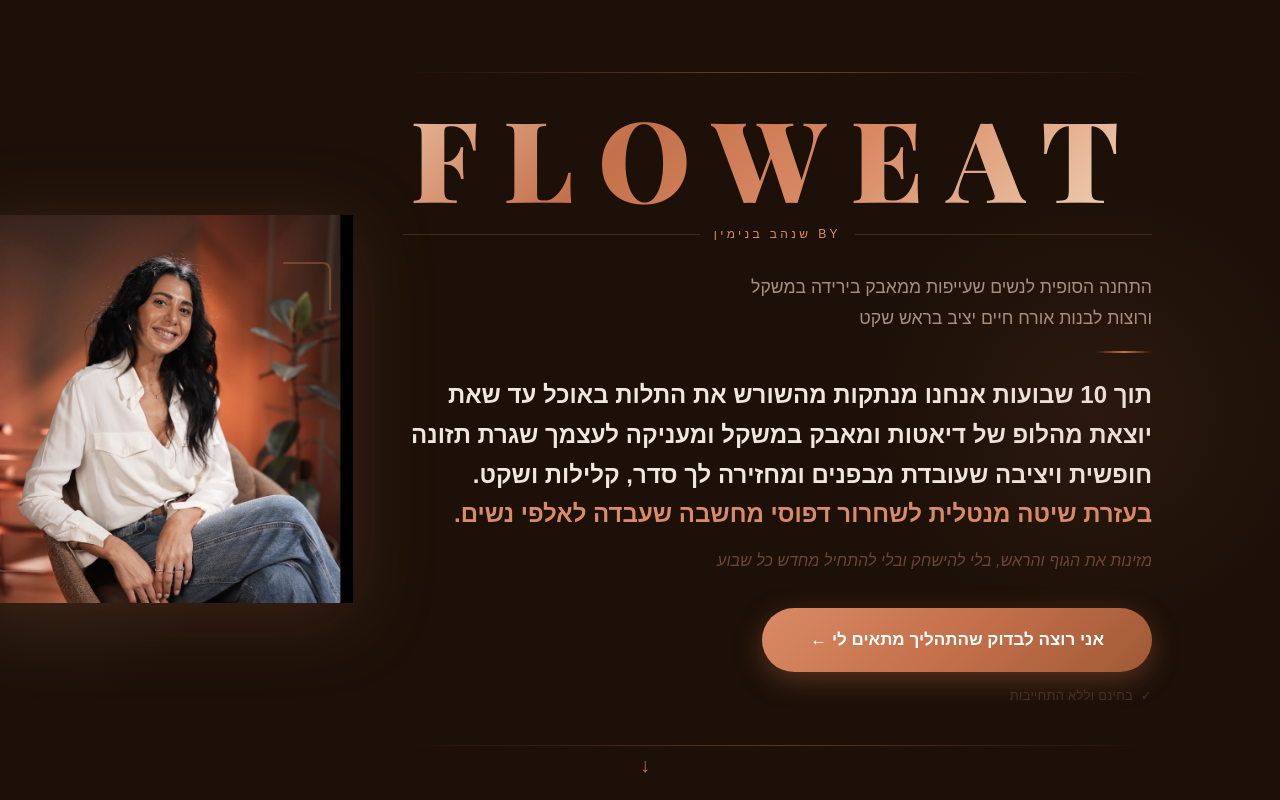
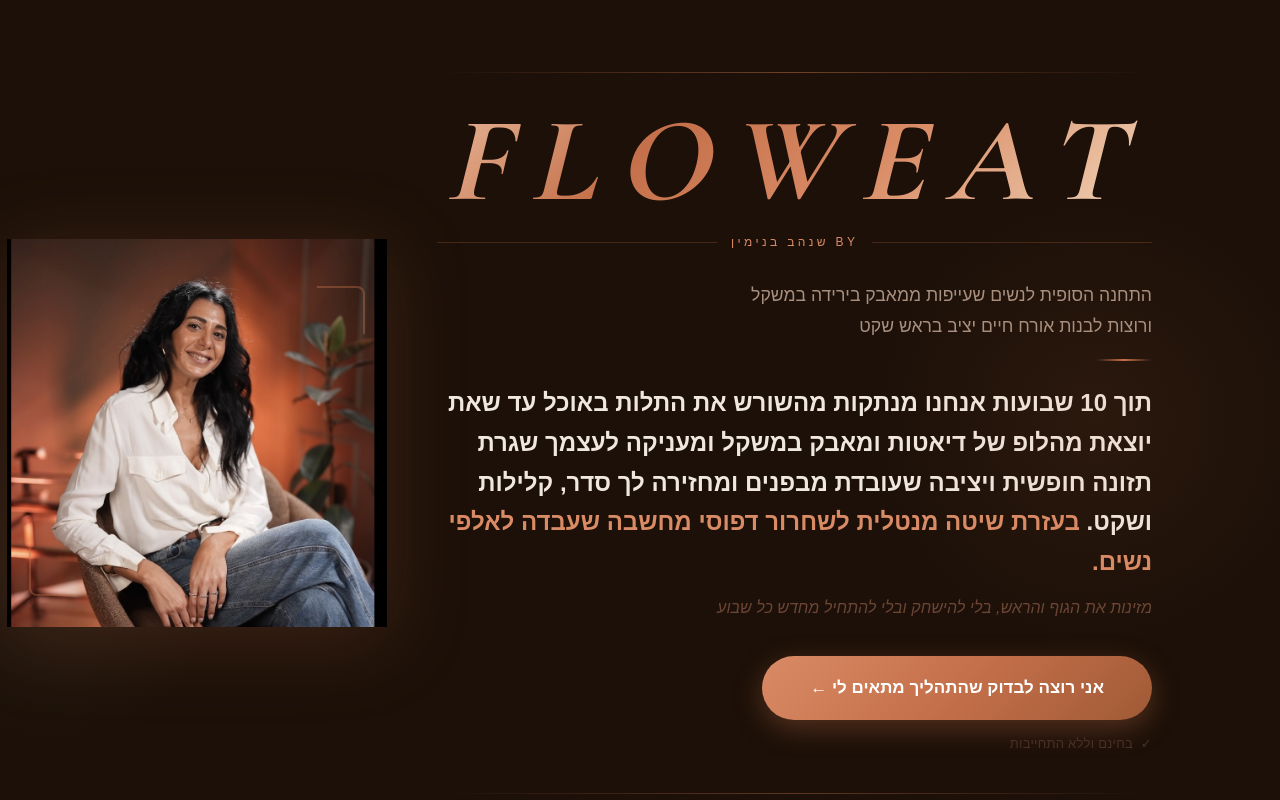
Before and after one commit to shenhav1985-netizen/floweat-landing, a Next.js app: page / in a window 1280 px wide. Shown: the top 800 px of the page. Built offline with nearby package versions, Linux system fonts and the light colour scheme.

Commit message:
revert: back to Cormorant Garamond italic

```diff
--- a/app/components/HeroSection.tsx
+++ b/app/components/HeroSection.tsx
@@ -73,11 +73,11 @@
           <motion.div {...fadeUp(0.1)} style={{ padding: '0 8px' }}>
             <span style={{
               display: 'block',
-              fontFamily: 'var(--font-playfair), Georgia, serif',
-              fontWeight: 900,
-              fontStyle: 'normal',
-              fontSize: 'clamp(2.8rem, 10vw, 7rem)',
-              letterSpacing: '0.22em',
+              fontFamily: 'var(--font-cormorant), Georgia, serif',
+              fontWeight: 700,
+              fontStyle: 'italic',
+              fontSize: 'clamp(3rem, 11vw, 7.5rem)',
+              letterSpacing: '0.18em',
               lineHeight: 1,
               background: 'linear-gradient(135deg, #E8B89A 0%, #C4704A 30%, #D98B65 60%, #F0D4B8 100%)',
               WebkitBackgroundClip: 'text',
```
